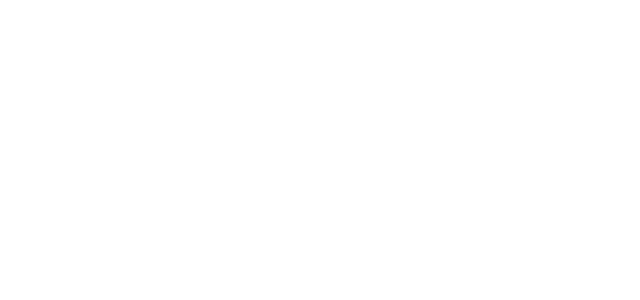
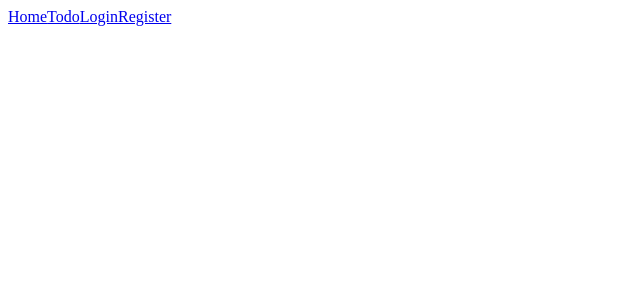
Before and after one commit to pouryaghazizadeh/redux-toolkit-react, a React (Create React App) app in the folder Frontend/: page /login in a window 1280 px wide. Before the commit this address had no page. Shown: the top 300 px of the page, without its empty margins (0-640 px from the left). Built offline with nearby package versions, Linux system fonts and the light colour scheme.

Commit message:
login signin and navbar component

```diff
--- a/Frontend/src/App.js
+++ b/Frontend/src/App.js
@@ -1,14 +1,18 @@
 // tools
-import { Route, Routes } from "react-router-dom";
+import { Link, Route, Routes } from "react-router-dom";
+import Navbar from "./components/Navbar";
 // component
 import Home from "./pages/home/Home";
+import Login from "./pages/login/Login";
 import Todo from "./pages/todo/Todo";
 function App() {
   return (
     <div className="App">
+      <Navbar />
       <Routes>
         <Route path="/" element={<Home />} />
         <Route path="/todo" element={<Todo />} />
+        <Route path="/login" element={<Login />} />
       </Routes>
     </div>
   );
--- /dev/null
+++ b/Frontend/src/components/Navbar.js
@@ -0,0 +1,22 @@
+import React from 'react'
+import { Link } from 'react-router-dom'
+
+function Navbar() {
+
+    return (
+      <div>
+        <Link to="/" className={{fontSize:"x-large"}}>
+          Home
+        </Link>
+        <Link to="/todo" className={{}}>
+          Todo
+        </Link>
+        <Link to="/login" className={{}}>
+          Login
+        </Link>
+        <Link>Register</Link>
+      </div>
+    );
+}
+
+export default Navbar
--- /dev/null
+++ b/Frontend/src/pages/login/Login.js
@@ -0,0 +1,11 @@
+import React from 'react'
+
+function Login() {
+    return (
+        <div>
+
+        </div>
+    )
+}
+
+export default Login
```
Also changed, not shown: Frontend/src/pages/register/Register.js (added, +11 -0 lines).
